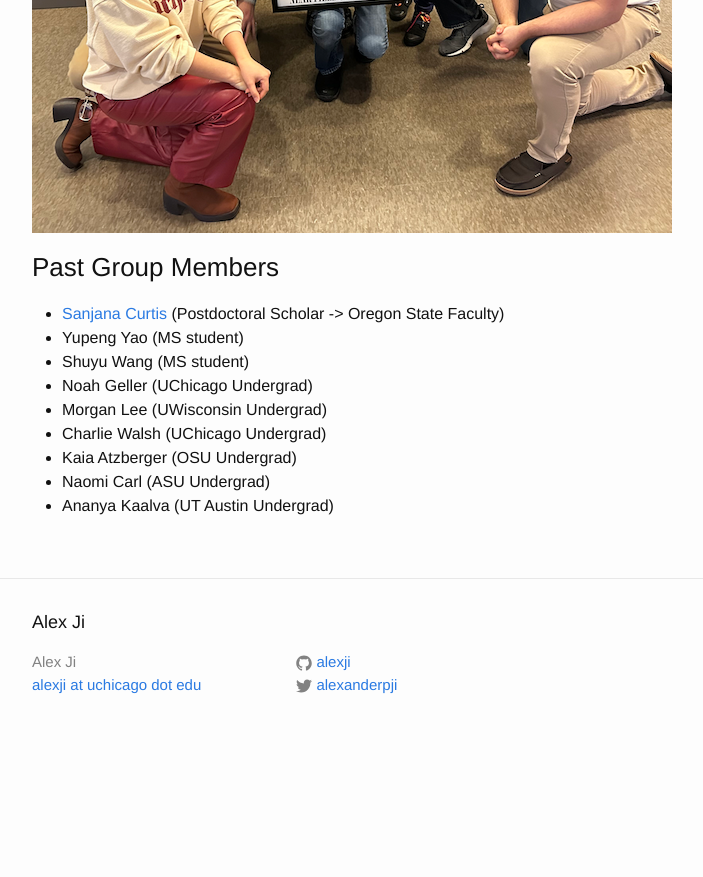
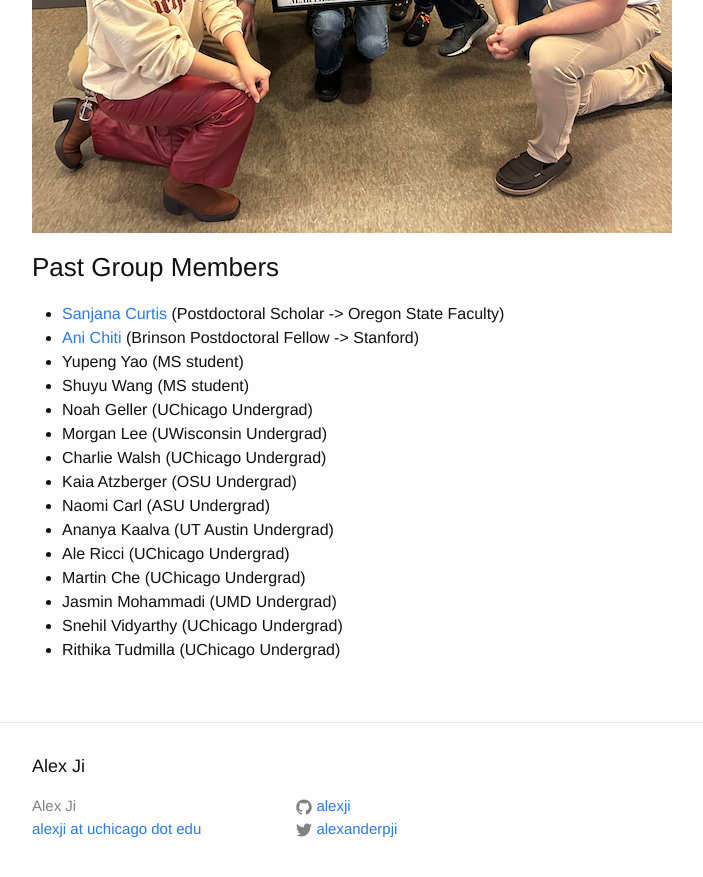
Before and after one commit to alexji/alexji.github.io, a Jekyll site: the page built from people.md, in a window 1280 px wide and 900 px high, scrolled down 1356 px. Shown: the top 877 px of the window, without its empty margins (238-941 px from the left). Built offline with Jekyll 4.4.1, drawn with Linux system fonts in a browser that asks for light colours; before the commit the page ends 2112 px from its top, so only the background shows below that; some of the changed text lies outside the part shown.

Commit message:
People update

```diff
--- a/people.md
+++ b/people.md
@@ -16,17 +16,17 @@ order: 3
 
 ### Current Group Members at UChicago
 
-* [Ani Chiti](https://www.anichiti.space/) (Brinson Postdoctoral Fellow)
 * [Guilherme Limberg](https://guilimberg.github.io/) (KICP Postdoctoral Fellow)
 * [Samantha Usman](https://www.samusman.space/) (PhD student)
 * Alice Luna (PhD student)
 * [Pierre Thibodeaux](https://pierrethx.github.io/) (PhD student)
 * Daisy Bissonette (PhD student)
 * [Hillary Andales](https://hillaryandales.com/) (PhD student)
-* Jarvis Zhang (UChicago Undergrad Student)
+* Jarvis Zhang (UChicago MS Student)
 * Benjamin Cohen (UChicago Undergrad Student)
 * Ha Do (UChicago Undergrad Student)
 * Selenna Meijas-Torres (UChicago Undergrad Student)
+* Natalie Orrantia (UChicago Undergrad Student)
 
 We share group meetings with the [Survey Science Group](https://surveys.uchicago.edu/)
 
@@ -34,6 +34,7 @@ We share group meetings with the [Survey Science Group](https://surveys.uchicago
 
 ### Past Group Members
 * [Sanjana Curtis](https://sanjanacurtis.com/) (Postdoctoral Scholar -> Oregon State Faculty)
+* [Ani Chiti](https://www.anichiti.space/) (Brinson Postdoctoral Fellow -> Stanford)
 * Yupeng Yao (MS student)
 * Shuyu Wang (MS student)
 * Noah Geller (UChicago Undergrad)
@@ -42,7 +43,11 @@ We share group meetings with the [Survey Science Group](https://surveys.uchicago
 * Kaia Atzberger (OSU Undergrad)
 * Naomi Carl (ASU Undergrad)
 * Ananya Kaalva (UT Austin Undergrad)
-
+* Ale Ricci (UChicago Undergrad)
+* Martin Che (UChicago Undergrad)
+* Jasmin Mohammadi (UMD Undergrad)
+* Snehil Vidyarthy (UChicago Undergrad)
+* Rithika Tudmilla (UChicago Undergrad)
 
 
 [//]: # ### People 2020-2021
```
